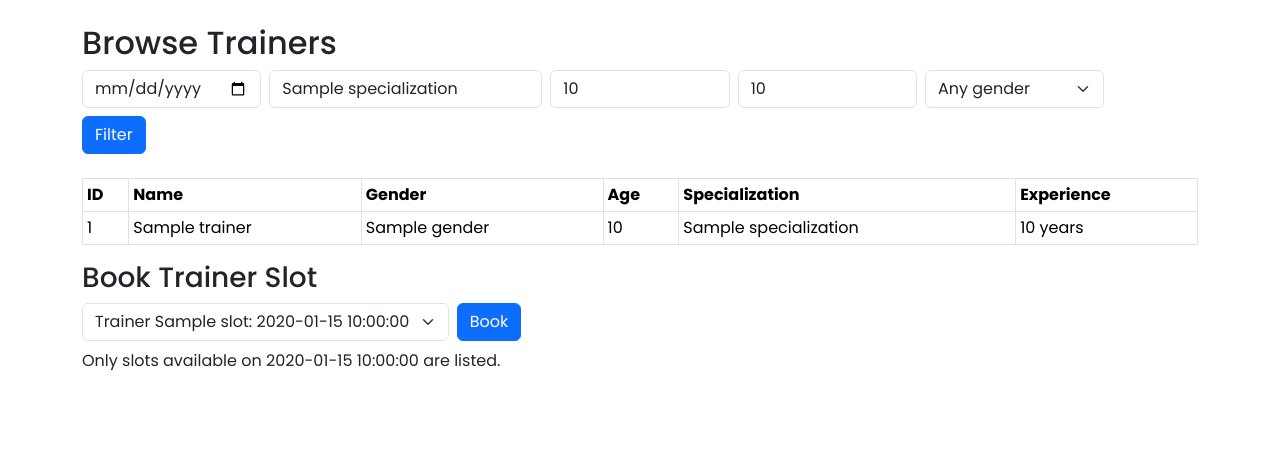
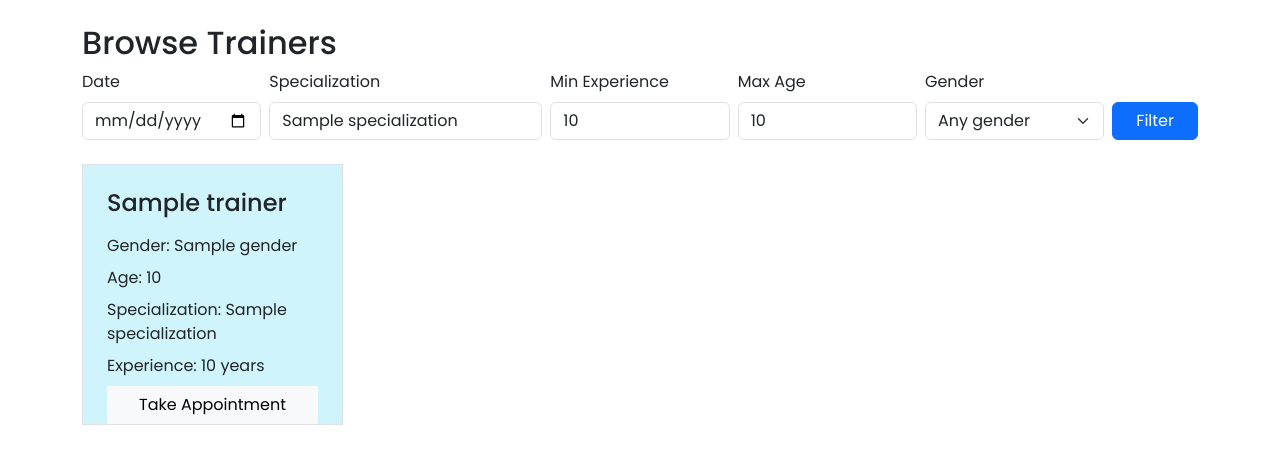
Before and after one commit to monzurprofessional/fittrack-v1, a Flask app: template templates/member/trainers.html in a window 1280 px wide. Shown: the part 56-520 px from the top of the page. Run offline with Flask 3, Linux system fonts and the light colour scheme; the template is opened without the code that fills it: most values are stand-ins (such as "Sample title", 1, 10 or a date in 2020).

Commit message:
grid layout added

```diff
--- a/app.py
+++ b/app.py
@@ -1,4 +1,4 @@
-from datetime import date
+from datetime import date, datetime
 from functools import wraps
 import os
 
@@ -230,16 +230,15 @@ def admin_trainers():
     )
     return render_template("admin/trainers.html", trainers=trainers)
 
-
 @app.route("/admin/attendance", methods=["GET", "POST"])
 @login_required("admin")
 def admin_attendance():
     if request.method == "POST":
         id=request.form["member_id"]
-        date=request.form["date"]
+        attendance_date=request.form["date"]
 
         exist=query(
-            "select * from attendance where member_id=%s and date=%s",(id,date),one=True
+            "select * from attendance where member_id=%s and date=%s",(id,attendance_date),one=True
         )
         execute(
             """
@@ -248,22 +247,34 @@ def admin_attendance():
             ON DUPLICATE KEY UPDATE entry=VALUES(entry), exit_time = VALUES(exit_time)
             """,(request.form["member_id"],
                  request.form["date"],
-                 request.form["entry"], request.form["exit_time"],),
+                 request.form["entry"],
+                 request.form["exit_time"],),
         )
         flash("Attendance saved.")
-        return redirect(url_for("admin_attendance"))
+
+        return redirect(url_for("admin_attendance" ))
 
     members = query("SELECT member_id, name FROM member ORDER BY name")
     attendance = query(
         """
-        SELECT a.*, m.name
+        SELECT a.*, m.name,
+               ROUND(
+                   CASE
+                       WHEN a.exit_time >= a.entry
+                       THEN TIMESTAMPDIFF(MINUTE, a.entry, a.exit_time) / 60
+                       ELSE (TIMESTAMPDIFF(MINUTE, a.entry, a.exit_time) + 1440) / 60
+                   END,
+                   1
+               ) AS workout_hours
         FROM attendance a
         JOIN member m ON a.member_id = m.member_id
         ORDER BY a.date DESC, m.name
         LIMIT 50
         """
     )
-    return render_template("admin/attendance.html", members=members, attendance=attendance)
+    today = date.today().isoformat()
+    now = datetime.now().strftime("%H:%M")
+    return render_template("admin/attendance.html", members=members, attendance=attendance, today=today, now=now)
 
 
 @app.route("/admin/bookings", methods=["GET", "POST"])
@@ -383,38 +394,9 @@ def member_dashboard():
     )
 
 
-@app.route("/member/trainers", methods=["GET", "POST"])
+@app.route("/member/trainers")
 @login_required("member")
 def member_trainers():
-    member = current_member()
-    if request.method == "POST":
-        slot = query(
-            "SELECT * FROM trainer_slot WHERE slot_id = %s",
-            (request.form["slot_id"],),
-            one=True,
-        )
-        if not slot:
-            flash("Selected slot was not found.")
-            return redirect(url_for("member_trainers"))
-        try:
-            execute(
-                """
-                INSERT INTO trainer_booking (member_id, trainer_id, slot_id, booking_date, status)
-                VALUES (%s, %s, %s, %s, 'booked')
-                """,
-                (
-                    member["member_id"],
-                    slot["trainer_id"],
-                    request.form["slot_id"],
-                    request.form["booking_date"],
-                ),
-            )
-            flash("Trainer session booked.")
-        except Exception:
-            get_db().rollback()
-        flash("That trainer slot is already booked for the selected date.")
-        return redirect(url_for("member_trainers"))
-
     selected_date = request.args.get("booking_date", date.today().isoformat())
     filters = {
         "specialization": request.args.get("specialization", ""),
@@ -437,27 +419,81 @@ def member_trainers():
         sql += " AND gender = %s"
         params.append(filters["gender"])
     trainers = query(sql + " ORDER BY name", tuple(params))
-    slots = query(
-        """
-        SELECT ts.*, t.name AS trainer_name
-        FROM trainer_slot ts
-        JOIN trainer t ON ts.trainer_id = t.trainer_id
-        WHERE NOT EXISTS (
-            SELECT 1
-            FROM trainer_booking tb
-            WHERE tb.trainer_id = ts.trainer_id
-              AND tb.slot_id = ts.slot_id
-              AND tb.booking_date = %s
-        )
-        ORDER BY t.name, ts.start_time
-        """,
-        (selected_date,),
-    )
     return render_template(
         "member/trainers.html",
         trainers=trainers,
+        filters=filters,
+        selected_date=selected_date,
+    )
+
+
+@app.route("/member/trainers/<int:trainer_id>/book", methods=["GET", "POST"])
+@login_required("member")
+def member_book_trainer(trainer_id):
+    member = current_member()
+    selected_date = request.values.get("booking_date", date.today().isoformat())
+    trainer = query(
+        """
+        SELECT *, TIMESTAMPDIFF(YEAR, dob, CURDATE()) AS age
+        FROM trainer
+        WHERE trainer_id = %s
+        """,
+        (trainer_id,),
+        one=True,
+    )
+    if not trainer:
+        flash("Trainer was not found.")
+        return redirect(url_for("member_trainers"))
+
+    if request.method == "POST":
+        slot = query(
+            "SELECT * FROM trainer_slot WHERE slot_id = %s AND trainer_id = %s",
+            (request.form["slot_id"], trainer_id),
+            one=True,
+        )
+        if not slot:
+            flash("Selected slot was not found.")
+            return redirect(url_for("member_book_trainer", trainer_id=trainer_id, booking_date=selected_date))
+        try:
+            execute(
+                """
+                INSERT INTO trainer_booking (member_id, trainer_id, slot_id, booking_date, status)
+                VALUES (%s, %s, %s, %s, 'booked')
+                """,
+                (
+                    member["member_id"],
+                    trainer_id,
+                    request.form["slot_id"],
+                    selected_date,
+                ),
+            )
+            flash("Trainer session booked.")
+            return redirect(url_for("member_book_trainer", trainer_id=trainer_id, booking_date=selected_date))
+        except Exception:
+            get_db().rollback()
+            flash("That trainer slot is already booked for the selected date.")
+            return redirect(url_for("member_book_trainer", trainer_id=trainer_id, booking_date=selected_date))
+
+    slots = query(
+        """
+        SELECT ts.*,
+               DATE_FORMAT(ts.start_time, '%l:%i %p') AS start_label,
+               DATE_FORMAT(ts.end_time, '%l:%i %p') AS end_label,
+               CASE WHEN tb.booking_id IS NULL THEN 0 ELSE 1 END AS is_booked
+        FROM trainer_slot ts
+        LEFT JOIN trainer_booking tb
+          ON tb.trainer_id = ts.trainer_id
+         AND tb.slot_id = ts.slot_id
+         AND tb.booking_date = %s
+        WHERE ts.trainer_id = %s
+        ORDER BY ts.start_time
+        """,
+        (selected_date, trainer_id),
+    )
+    return render_template(
+        "member/book_trainer.html",
+        trainer=trainer,
         slots=slots,
-        filters=filters,
         selected_date=selected_date,
     )
 
@@ -484,21 +520,23 @@ def private_room():
     selected_date = request.args.get("booking_date", date.today().isoformat())
     slots = query(
         """
-        SELECT *
+        SELECT ps.*,
+               DATE_FORMAT(ps.start_time, '%l:%i %p') AS start_label,
+               DATE_FORMAT(ps.end_time, '%l:%i %p') AS end_label,
+               CASE WHEN pb.booking_id IS NULL THEN 0 ELSE 1 END AS is_booked
         FROM private_slot ps
-        WHERE NOT EXISTS (
-            SELECT 1
-            FROM private_booking pb
-            WHERE pb.slot_id = ps.slot_id
-              AND pb.booking_date = %s
-        )
-        ORDER BY start_time
+        LEFT JOIN private_booking pb
+          ON pb.slot_id = ps.slot_id
+         AND pb.booking_date = %s
+        ORDER BY ps.start_time
         """,
         (selected_date,),
     )
     bookings = query(
         """
-        SELECT pb.*, ps.start_time, ps.end_time
+        SELECT pb.*, ps.start_time, ps.end_time,
+               DATE_FORMAT(ps.start_time, '%l:%i %p') AS start_label,
+               DATE_FORMAT(ps.end_time, '%l:%i %p') AS end_label
         FROM private_booking pb
         JOIN private_slot ps ON pb.slot_id = ps.slot_id
         WHERE pb.member_id = %s
--- a/templates/member/trainers.html
+++ b/templates/member/trainers.html
@@ -2,12 +2,25 @@
 
 {% block content %}
 <h2>Browse Trainers</h2>
-<form method="get" class="row g-2 mb-4">
-    <div class="col-md-2"><input name="booking_date" type="date" class="form-control" value="{{ selected_date }}"></div>
-    <div class="col-md-3"><input name="specialization" class="form-control" placeholder="Specialization" value="{{ filters.specialization }}"></div>
-    <div class="col-md-2"><input name="experience" type="number" class="form-control" placeholder="Min experience" value="{{ filters.experience }}"></div>
-    <div class="col-md-2"><input name="age" type="number" class="form-control" placeholder="Max age" value="{{ filters.age }}"></div>
+<form method="get" class="row g-2 mb-4 align-items-end">
     <div class="col-md-2">
+        <label class="form-label">Date</label>
+        <input name="booking_date" type="date" class="form-control" value="{{ selected_date }}">
+    </div>
+    <div class="col-md-3">
+        <label class="form-label">Specialization</label>
+        <input name="specialization" class="form-control" value="{{ filters.specialization }}">
+    </div>
+    <div class="col-md-2">
+        <label class="form-label">Min Experience</label>
+        <input name="experience" type="number" class="form-control" value="{{ filters.experience }}">
+    </div>
+    <div class="col-md-2">
+        <label class="form-label">Max Age</label>
+        <input name="age" type="number" class="form-control" value="{{ filters.age }}">
+    </div>
+    <div class="col-md-2">
+        <label class="form-label">Gender</label>
         <select name="gender" class="form-select">
             <option value="">Any gender</option>
             <option value="Male" {% if filters.gender == 'Male' %}selected{% endif %}>Male</option>
@@ -15,34 +28,34 @@
             <option value="Other" {% if filters.gender == 'Other' %}selected{% endif %}>Other</option>
         </select>
     </div>
-    <div class="col-md-2"><button class="btn btn-primary">Filter</button></div>
+    <div class="col-md-1">
+        <button class="btn btn-primary w-100">Filter</button>
+    </div>
 </form>
 
-<table class="table table-bordered table-sm">
-    <tr><th>ID</th><th>Name</th><th>Gender</th><th>Age</th><th>Specialization</th><th>Experience</th></tr>
-    {% for trainer in trainers %}
-    <tr>
-        <td>{{ trainer.trainer_id }}</td>
-        <td>{{ trainer.name }}</td>
-        <td>{{ trainer.gender }}</td>
-        <td>{{ trainer.age }}</td>
-        <td>{{ trainer.specialization }}</td>
-        <td>{{ trainer.experience }} years</td>
-    </tr>
+<div class="row row-cols-1 row-cols-sm-2 row-cols-lg-4 g-4">
+    {% for t in trainers %}
+    <div class="col">
+        <div class="ratio ratio-1x1">
+            <div class="card rounded-0 border {% if loop.index0 % 4 == 0 %}bg-info-subtle{% elif loop.index0 % 4 == 1 %}bg-success-subtle{% elif loop.index0 % 4 == 2 %}bg-warning-subtle{% else %}bg-danger-subtle{% endif %}">
+                <div class="card-body d-flex flex-column p-4">
+                    <h4 class="card-title mb-3">{{ t.name }}</h4>
+                    <div class="mb-2">Gender: {{ t.gender }}</div>
+                    <div class="mb-2">Age: {{ t.age }}</div>
+                    <div class="mb-2">Specialization: {{ t.specialization }}</div>
+                    <div class="mb-2">Experience: {{ t.experience }} years</div>
+                    <a class="btn btn-light rounded-0 mt-auto"
+                       href="{{ url_for('member_book_trainer', trainer_id=t.trainer_id, booking_date=selected_date) }}">
+                        Take Appointment
+                    </a>
+                </div>
+            </div>
+        </div>
+    </div>
+    {% else %}
+    <div class="col">
+        <p>No trainers found.</p>
+    </div>
     {% endfor %}
-</table>
-
-<h3>Book Trainer Slot</h3>
-<form method="post" class="row g-2">
-    <input type="hidden" name="booking_date" value="{{ selected_date }}">
-    <div class="col-md-4">
-        <select name="slot_id" class="form-select" required>
-            {% for slot in slots %}
-                <option value="{{ slot.slot_id }}">Trainer {{ slot.trainer_name }}: {{ slot.start_time }} - {{ slot.end_time }}</option>
-            {% endfor %}
-        </select>
-    </div>
-    <div class="col-md-2"><button class="btn btn-primary">Book</button></div>
-</form>
-<p class="mt-2">Only slots available on {{ selected_date }} are listed.</p>
+</div>
 {% endblock %}
```
Also changed, not shown: database.sql (+61 -3 lines), templates/admin/attendance.html (+20 -8 lines), templates/member/book_trainer.html (added, +78 -0 lines), templates/member/private_room.html (+34 -15 lines).
